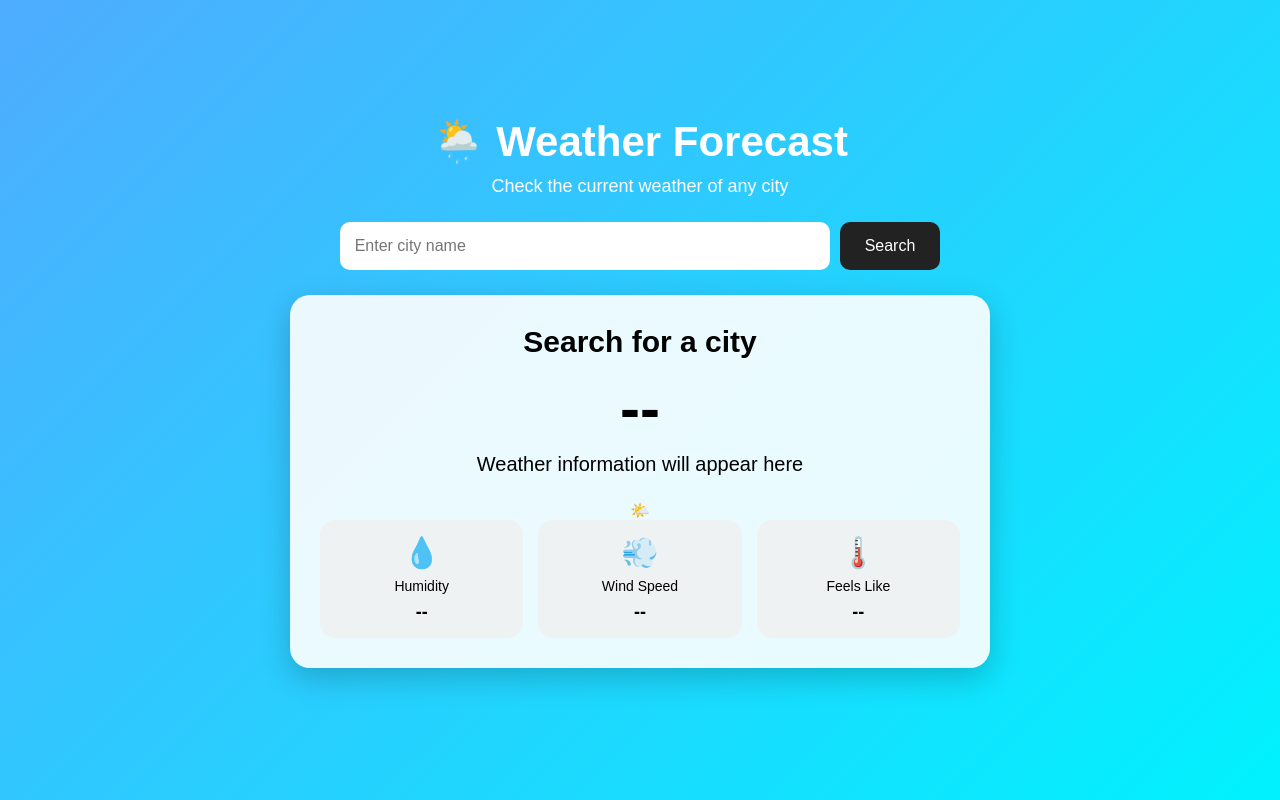
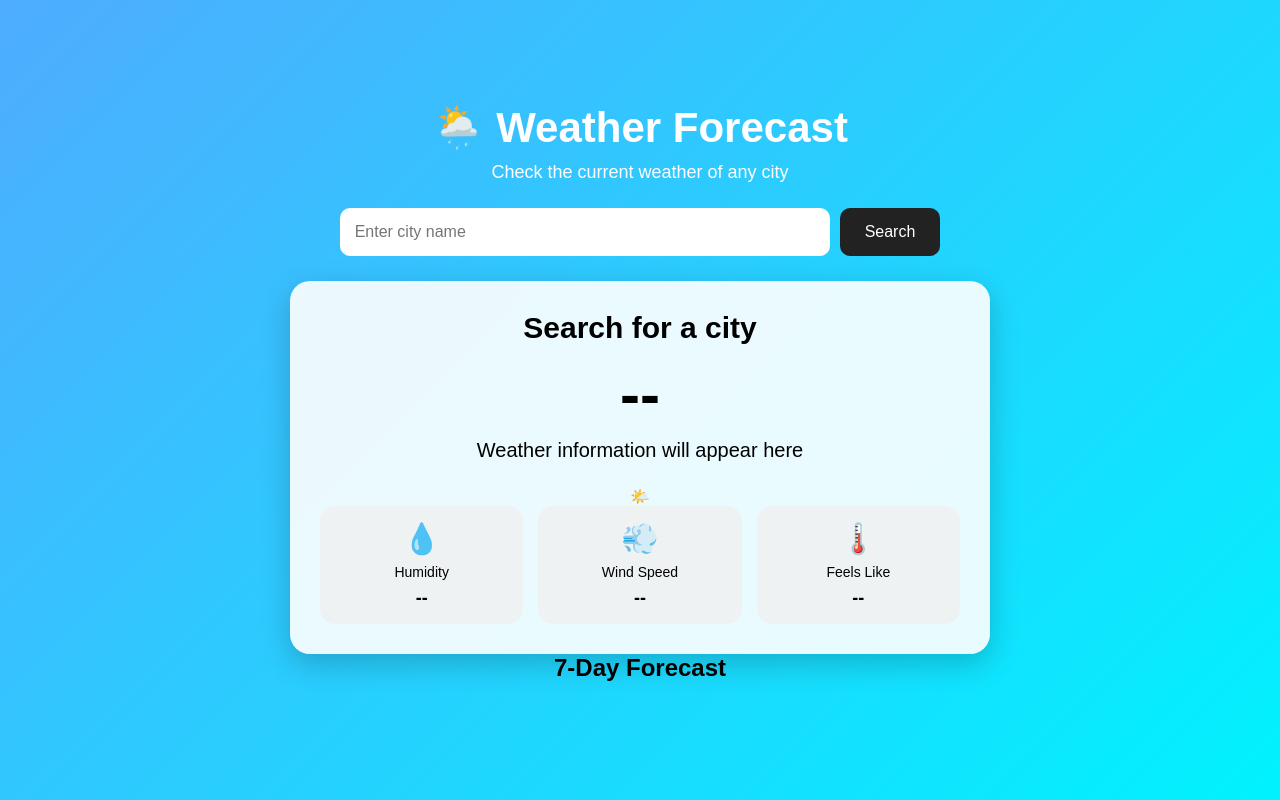
Before and after one commit to aaravjani57/weather-forecast-website, a Flask app: page / in a window 1280 px wide. Run offline with Flask 3, Linux system fonts and the light colour scheme.

Commit message:
Update index.html

```diff
--- a/templates/index.html
+++ b/templates/index.html
@@ -67,16 +67,15 @@
 
         </div>
 
-        <div class="forecast-section">
+      <div class="forecast-section">
 
-
+    <h2>7-Day Forecast</h2>
 
     <div id="forecast" class="forecast-container">
         <!-- Forecast information will appear here -->
     </div>
 
 </div>
-
 <p id="message"></p>
 
     </div>
```
